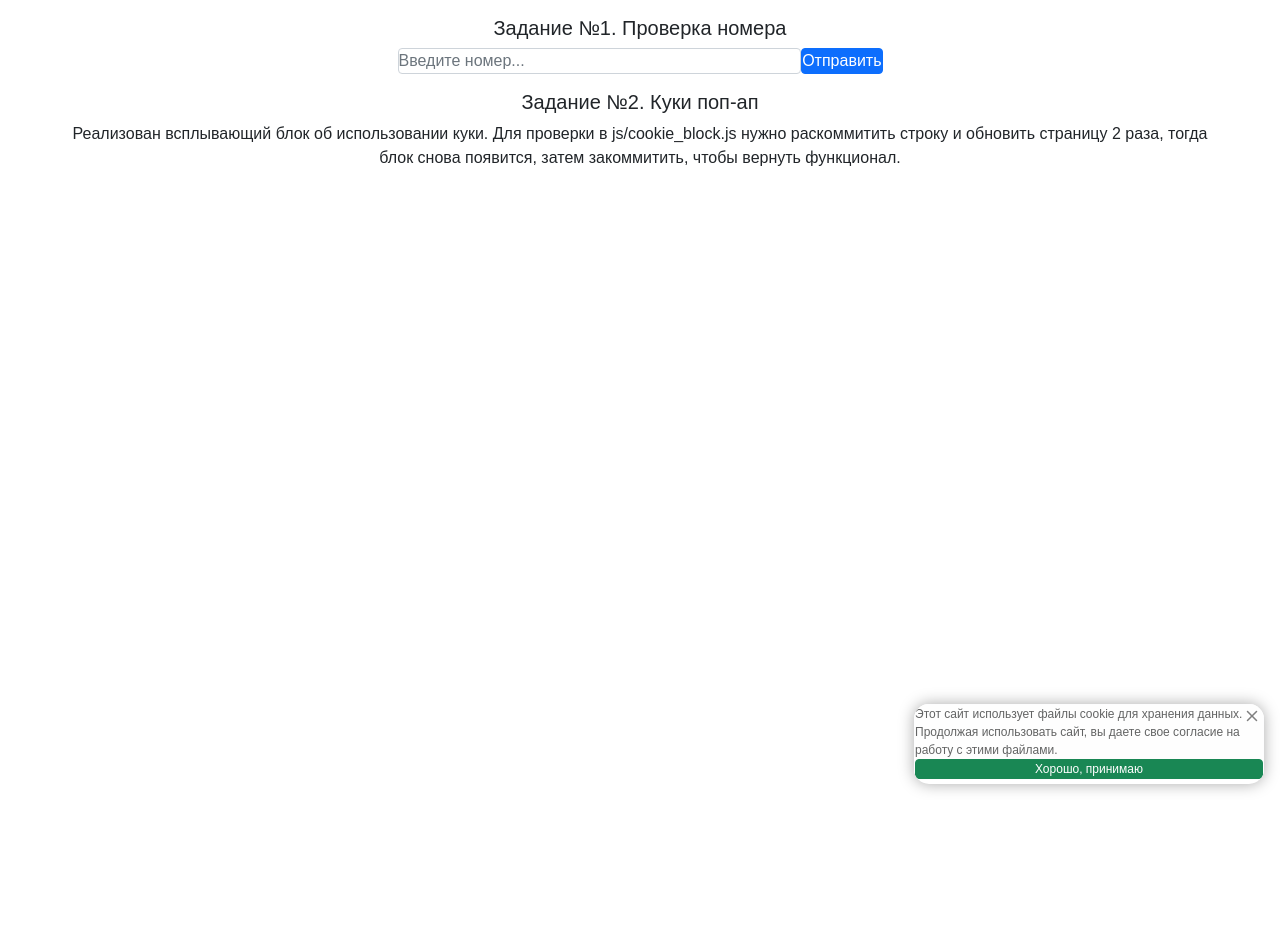
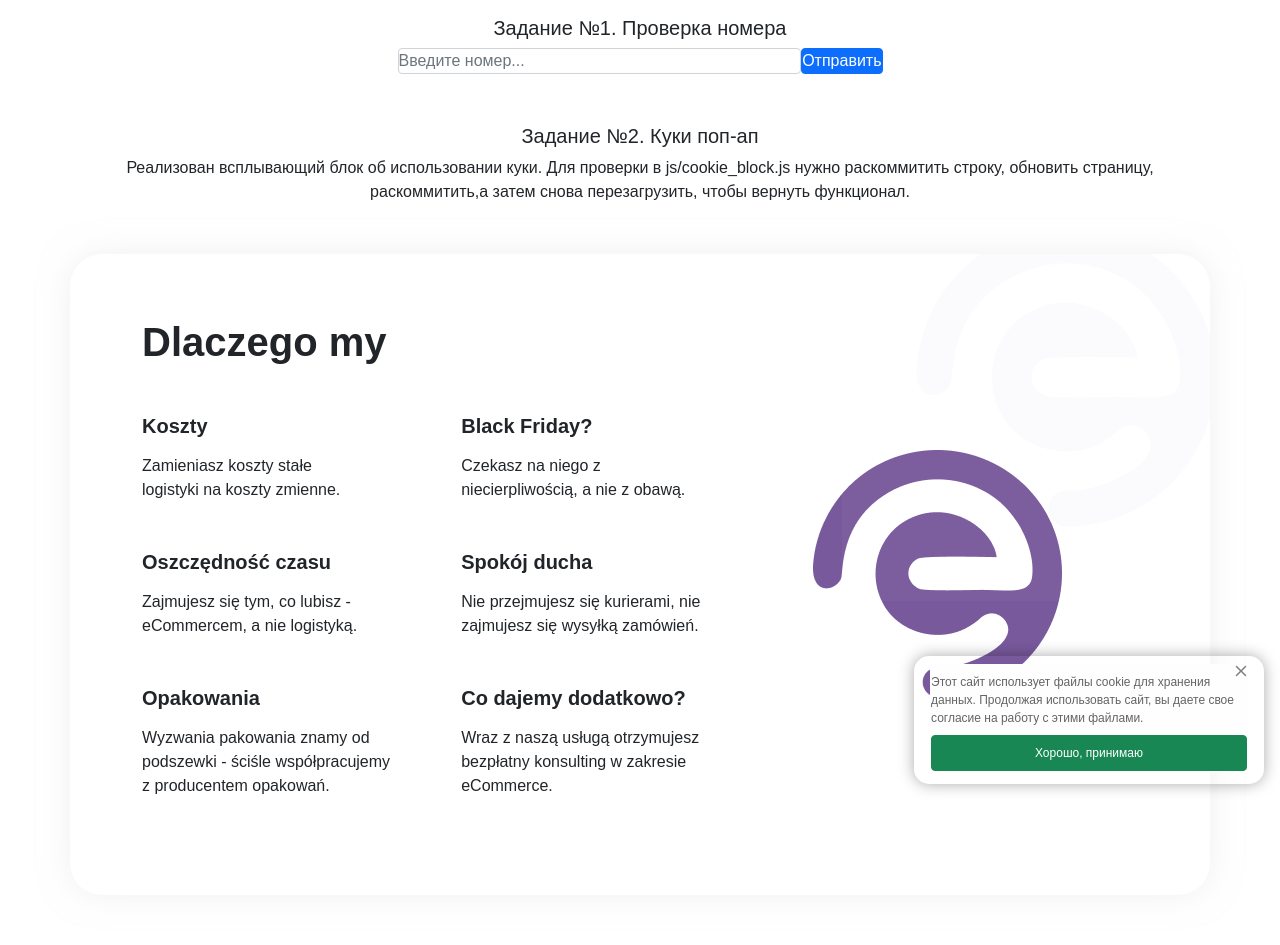
Before and after one commit to AndreySoroko15/grizzly, a PHP site: page / in a window 1280 px wide. Before the commit the page ends 792 px from the top, so only its background shows below. Run offline with PHP 8.4, Linux system fonts and the light colour scheme.

Commit message:
moved the layout from html to php

```diff
--- a/css/style.css
+++ b/css/style.css
@@ -16,23 +16,12 @@ h2 {
     font-size: 20px;
 }
 
-@media screen and (max-width: 991px) {
-    h1 {
-        font-size: 24px;
-    }
-
-    h2 {
-        font-size: 16px;
-    }
-
-    p {
-        font-size: 12px;
-    }
+section {
+    margin-bottom: 50px;
 }
 
-
 .cookie_block {
-    position: relative;;
+    position: relative;
     max-width: 350px;
     font-size: 12px;
     box-shadow: 0 0 15px rgba(0, 0, 0, 0.336);
@@ -47,8 +36,8 @@ h2 {
 
 #reject_cookie {
     position: absolute;
-    top: 5px;
-    right: 5px;
+    top: 0;
+    right: 0;
 }
 
 /* Стили для задания №3 */
@@ -106,6 +95,18 @@ h2 {
 }
 
 @media screen and (max-width: 991px) {
+    h1 {
+        font-size: 24px;
+    }
+
+    h2 {
+        font-size: 16px;
+    }
+
+    p {
+        font-size: 12px;
+    }
+
     .container {
         width: 100% !important;
         margin: auto;
--- a/index.php
+++ b/index.php
@@ -34,17 +34,66 @@
         </section>
         <section>
             <h1 class="fs-5 mt-3 mb-2 text-center">Задание №2. Куки поп-ап</h1>
-            <p class="text-center">Реализован всплывающий блок об использовании куки. Для проверки в js/cookie_block.js нужно раскоммитить строку и обновить страницу 2 раза, тогда блок снова появится, затем закоммитить, чтобы вернуть функционал. </p>
+            <p class="text-center">Реализован всплывающий блок об использовании куки. Для проверки в js/cookie_block.js нужно раскоммитить строку, обновить страницу, раскоммитить,а затем снова перезагрузить, чтобы вернуть функционал. </p>
+        </section>
 
+        <section>
+            <div class="about_company px-5 pt-5 mt-5">
+
+                <img class="e_logo_purple" src="./images/e_logo_purple.png" alt="purple_logo">
+                <img class="e_logo_opacity" src="./images/e_logo_opacity.png" alt="opacity_logo">
+
+                    <div class="about_company_content mx-4 mt-3 row justify-content-between">
+                        <h1 class="mb-5 fw-bold">Dlaczego my</h1>
+                        <div class="info col-6">
+                            <h2 class="pb-3 fw-bold">Koszty</h2>
+                            <p class="pb-5">Zamieniasz koszty stałe <br> logistyki na koszty zmienne.</p>
+                        </div>
+
+                        <div class="info col-6">
+                            <h2 class="pb-3 fw-bold">Black Friday?</h2>
+                            <p class="pb-5">Czekasz na niego z <br> niecierpliwością, a nie z obawą.</p>
+                        </div>
+
+                        <div class="info col-6">
+                            <h2 class="pb-3 fw-bold">Oszczędność czasu</h2>
+                            <p class="pb-5">Zajmujesz się tym, co lubisz - eCommercem, a nie logistyką.</p>
+                        </div>
+
+                        <div class="info col-6">
+                            <h2 class="pb-3 fw-bold">Spokój ducha</h2>
+                            <p class="pb-5">Nie przejmujesz się kurierami, nie zajmujesz się wysyłką zamówień.</p>
+                        </div>
+
+                        <div class="info col-6">
+                            <h2 class="pb-3 fw-bold">Opakowania</h2>
+                            <p class="pb-5">Wyzwania pakowania znamy od podszewki - ściśle współpracujemy z producentem opakowań.</p>
+                        </div>
+
+                        <div class="info col-6">
+                            <h2 class="pb-3 fw-bold">Co dajemy dodatkowo?</h2>
+                            <p class="pb-5">Wraz z naszą usługą otrzymujesz bezpłatny konsulting w zakresie eCommerce.</p>
+                        </div>
+
+                    </div>
+            </div>
         </section>
+
     </div>
 
-    <div class="cookie_block position-fixed bottom-0 end-0 m-3 d-none">
+    <div class="cookie_block position-fixed bottom-0 end-0 m-3 px-3 py-2 d-none">
         <div class="alert alert-light d-flex justify-content-center flex-column mb-1" role="alert">
-            <p>Этот сайт использует файлы cookie для хранения данных. Продолжая использовать сайт, вы даете свое согласие на работу с этими файлами. </p>
-            <button type="button" class="btn btn-success" id="accept_cookie">Хорошо, принимаю</button>
+            <p class="my-2">Этот сайт использует файлы cookie для хранения данных. Продолжая использовать сайт, вы даете свое согласие на работу с этими файлами. </p>
+            <button type="button" class="btn btn-success p-2" id="accept_cookie">Хорошо, принимаю</button>
             <button type="button" class="btn-close" aria-label="Close" id="reject_cookie"></button>
         </div>
     </div>
+
+    <script>
+        $(window).on('resize', function() {
+            ($(window).width() <= 991) ?    $('.e_logo_opacity').addClass('d-none') :
+                                            $('.e_logo_opacity').removeClass('d-none');
+        })
+    </script>
 </body>
 </html>
--- a/js/cookie_block.js
+++ b/js/cookie_block.js
@@ -23,6 +23,6 @@ $(document).ready(function() {
         cookie.fadeOut()
     })
 
-    // Раскоммитить для проверки кода (нужно перезагрузить 2 раза страницу)
+    // Раскоммитить для проверки кода (нужно перезагрузить страницу, раскоммитить и снова перезагрузить)
     // localStorage.removeItem('show_cookie');
 })
```
Also changed, not shown: index.html (+1 -6 lines).
